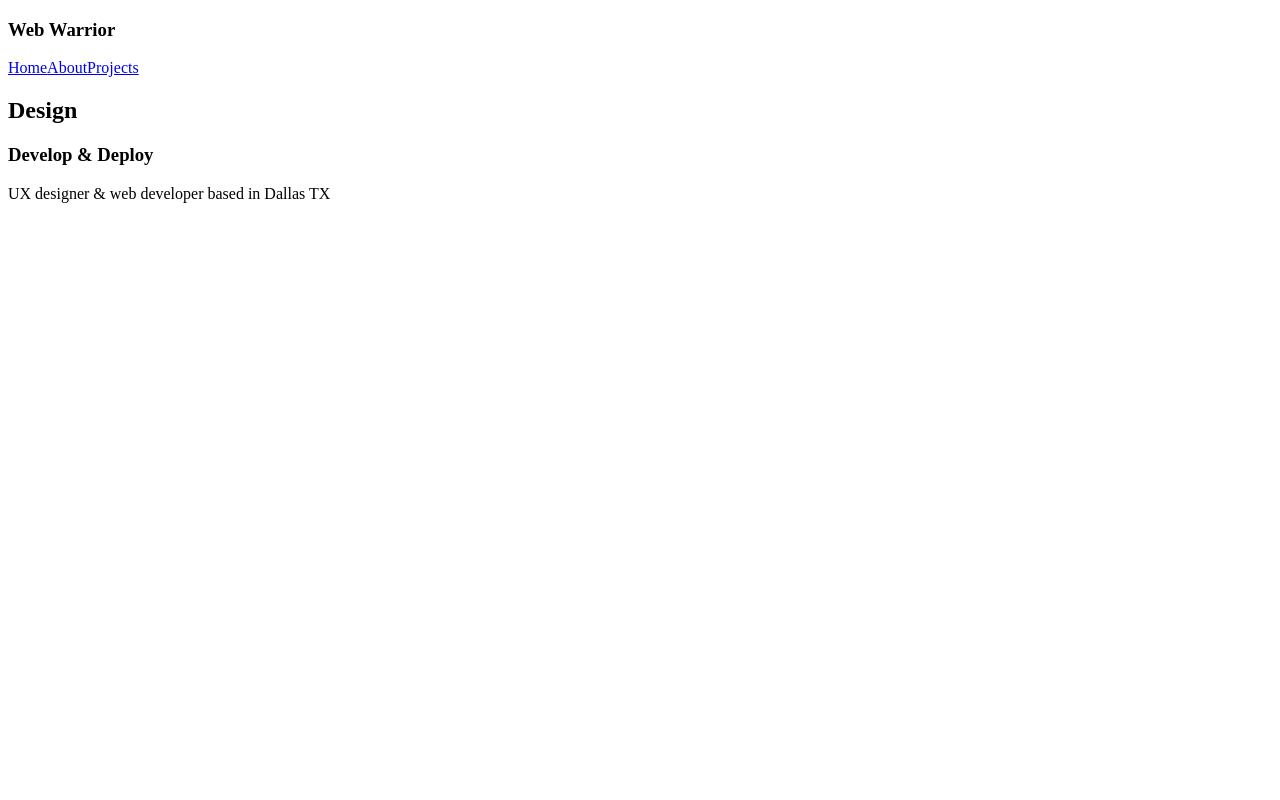
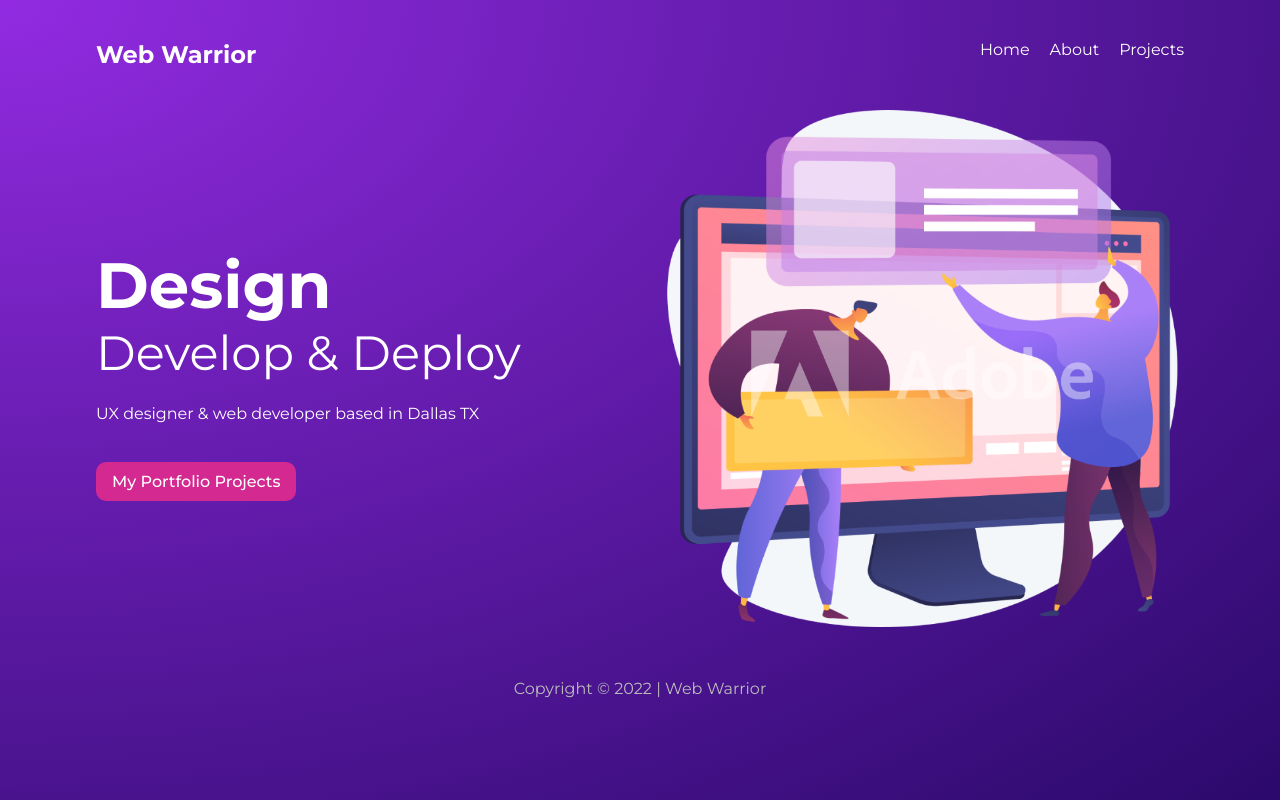
Before and after one commit to LFCamacho-dev/gatsby-practice-project, a Gatsby site: page / in a window 1280 px wide. Built offline with nearby package versions, Linux system fonts and the light colour scheme; Gatsby itself is replaced by a stand-in of ours.

Commit message:
adding some data with graphql queries

```diff
--- a/gatsby-config.js
+++ b/gatsby-config.js
@@ -7,4 +7,9 @@
 module.exports = {
   /* Your site config here */
   plugins: [],
+  siteMetadata: {
+    title: "Web Warrior",
+    description: "Web Dev Portfolio",
+    copyright: "Copyright © 2022 | Web Warrior"
+  }
 }
--- /dev/null
+++ b/src/components/Layout.jsx
@@ -0,0 +1,39 @@
+import React from 'react'
+import Navbar from './Navbar'
+import { useStaticQuery, graphql } from 'gatsby'
+import '../styles/global.css'
+
+export default function Layout({ children }) {
+
+
+    const data = useStaticQuery(graphql`
+    {
+      site {
+        siteMetadata {
+          copyright
+        }
+      }
+    }`)
+
+    const { copyright } = data.site.siteMetadata
+
+  return (
+    <div className='layout'>
+
+        <Navbar />
+
+        <div className='content'>
+
+            { children }
+
+        </div>
+
+        <footer>
+            <p>{copyright}</p>
+        </footer>
+
+
+
+    </div>
+  )
+}
--- a/src/components/Navbar.jsx
+++ b/src/components/Navbar.jsx
@@ -1,10 +1,24 @@
-import { Link } from 'gatsby'
+import { Link, useStaticQuery, graphql } from 'gatsby'
 import React from 'react'
 
 export default function Navbar() {
+
+        const data = useStaticQuery(graphql`
+        {
+        site {
+            siteMetadata {
+                title
+            }
+        }
+        }`)
+
+    const { title } = data.site.siteMetadata
+
+
+
     return (
         <nav>
-        <h1>Web Warrior</h1>
+            <h1>{title}</h1>
             <div className='links'>
                 <Link to='/'>Home</Link>
                 <Link to='/about'>About</Link>
--- a/src/pages/index.js
+++ /dev/null
@@ -1,14 +0,0 @@
-import React from "react"
-import Navbar from "../components/Navbar"
-
-export default function Home() {
-    return (
-        <section>
-
-            <Navbar />
-            <h2>Design</h2>
-            <h3>Develop & Deploy</h3>
-            <p>UX designer & web developer based in Dallas TX</p>
-        </section>
-    )
-}
--- /dev/null
+++ b/src/pages/index.jsx
@@ -0,0 +1,24 @@
+import React from "react"
+import Layout from "../components/Layout"
+import styles from '../styles/home.module.css'
+import { Link } from "gatsby"
+
+
+export default function Home() {
+
+
+    return (
+        <Layout>
+            <section className={styles.header}>
+                <div>
+                    <h2>Design</h2>
+                    <h3>Develop & Deploy</h3>
+                    <p>UX designer & web developer based in Dallas TX</p>
+                    <Link className={styles.btn} to="/projects">My Portfolio Projects</Link>
+                </div>
+                <img src="/banner.png" alt="site banner" style={{ maxWidth: '100%'}}/>
+
+            </section>
+        </Layout>
+    )
+}
--- a/src/styles/global.css
+++ b/src/styles/global.css
@@ -21,6 +21,7 @@ p {
 
 /* layout & nav */
 .layout {
+  width: 85%;
   max-width: 1200px;
   margin: 0 auto;
 }
--- /dev/null
+++ b/src/styles/home.module.css
@@ -0,0 +1,22 @@
+.header {
+    display: grid;
+    grid-template-columns: 1fr 1fr;
+    grid-gap: 40px;
+    align-items: center;
+  }
+  .header h2 {
+    font-size: 4em;
+  }
+  .header h3 {
+    font-size: 3em;
+    font-weight: 400;
+    margin-bottom: 20px;
+  }
+  .btn {
+    display: inline-block;
+    background: #D42990;
+    padding: 10px 16px;
+    border-radius: 10px;
+    margin-top: 20px;
+    font-weight: 500;
+  }
```
Also changed, not shown: src/pages/404.js (deleted, +0 -12 lines), src/pages/404.jsx (added, +17 -0 lines), src/pages/about.js (deleted, +0 -15 lines), src/pages/about.jsx (added, +18 -0 lines), src/pages/projects/index.js (deleted, +0 -11 lines), src/pages/projects/index.jsx (added, +19 -0 lines), src/styles/project-details.module.css (added, +15 -0 lines), src/styles/projects.module.css (added, +26 -0 lines), static/banner.png (added). Lines whose indentation alone changed are shown as unchanged.
